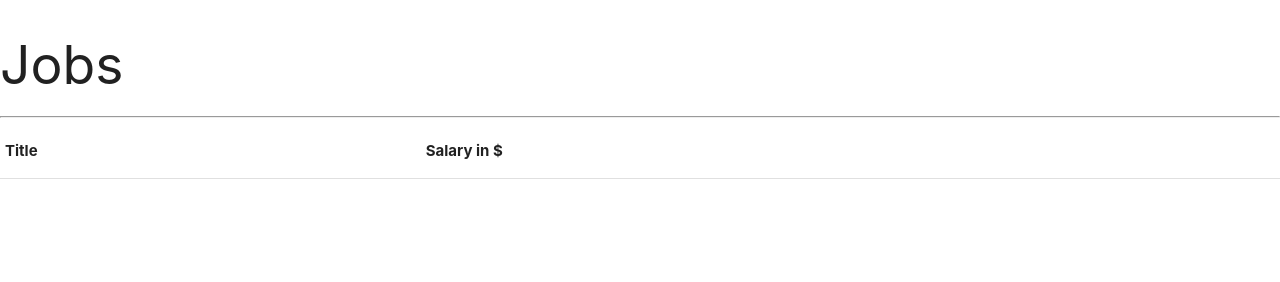
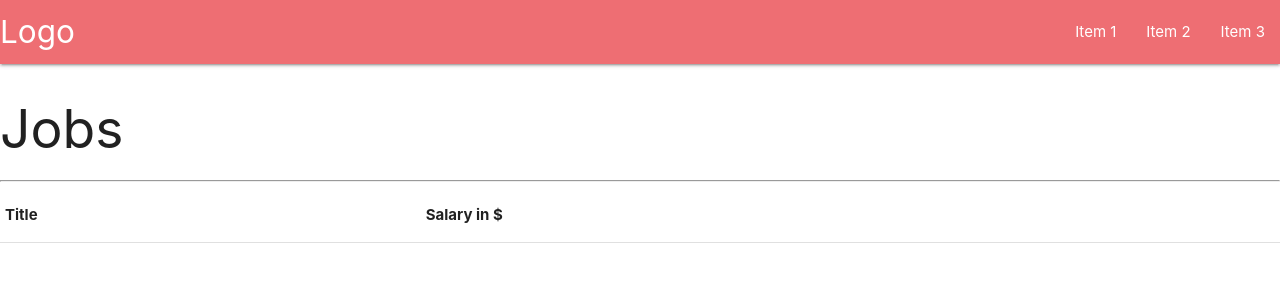
Before and after one commit to ProDigi-Developement/Web-Advanced-Course-Project, a website: page jobList.html in a window 1280 px wide. Drawn offline with Linux system fonts and the light colour scheme; no server answers.

Commit message:
Added navbar

```diff
--- a/jobList.html
+++ b/jobList.html
@@ -25,6 +25,23 @@
 
 </head>
 <body>
+    <!-- Just a small example of a navbar -->
+    <nav>
+            <div class="nav-wrapper">
+                <a href="#" class="brand-logo">Logo</a>
+                <ul id="nav-mobile" class="right hide-on-med-and-down">
+                    <li>
+                        <a href="#">Item 1</a>
+                    </li>
+                    <li>
+                        <a href="#">Item 2</a>
+                    </li>
+                    <li>
+                        <a href="#">Item 3</a>
+                    </li>
+                </ul>
+            </div>
+        </nav>
         <h2>Jobs</h2>
         <hr>
 
```
